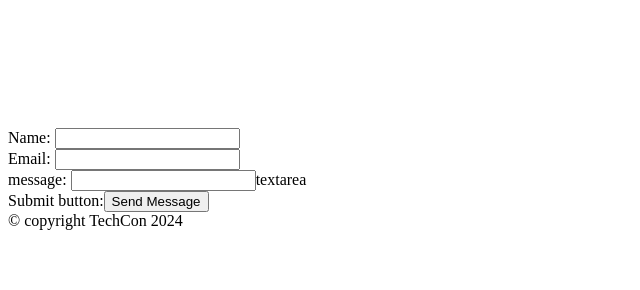
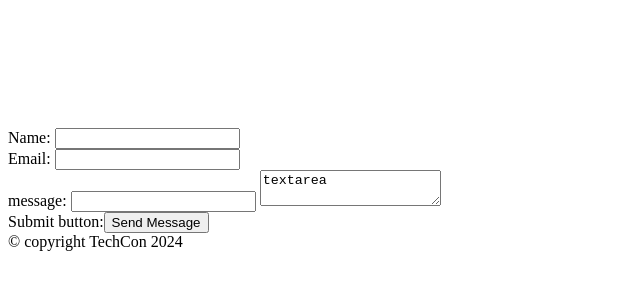
Before and after one commit to Brownskinsandra/TechCon_HTML, a plain HTML site: page techcon_website/contact.html in a window 1280 px wide. Shown: the part 198-488 px from the top of the page, without its empty margins (0-640 px from the left). Drawn offline with Linux system fonts and the light colour scheme.

Commit message:
Added textarea

```diff
--- a/techcon_website/contact.html
+++ b/techcon_website/contact.html
@@ -34,7 +34,8 @@
         <form>
             Name: <input type="text"><label for="name"></label><br>
             Email: <input type="email"><label for="email"></label><br>
-            message: <input type="textarea" name="textarea"><label for="textarea">textarea</label><br>
+            message: <input type="text" name="text">
+            <textarea id="message">textarea</textarea><br>
             Submit button:<button type="submit">Send Message</button>
         </form>
     </main>
```
